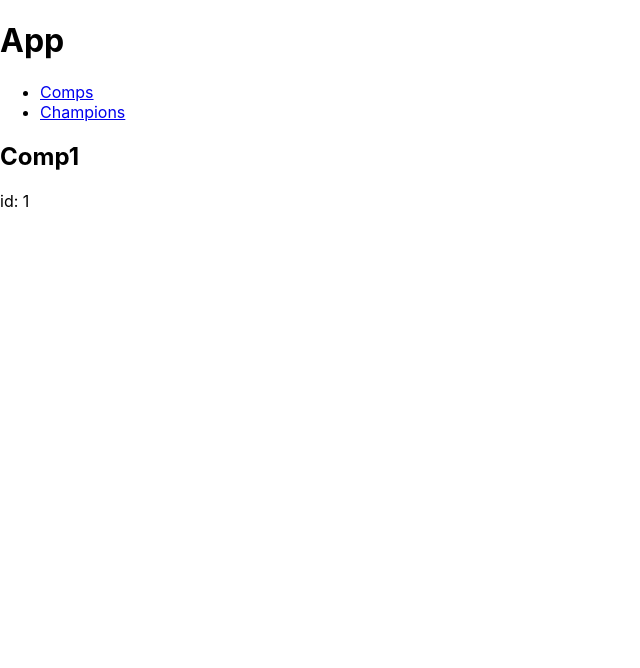
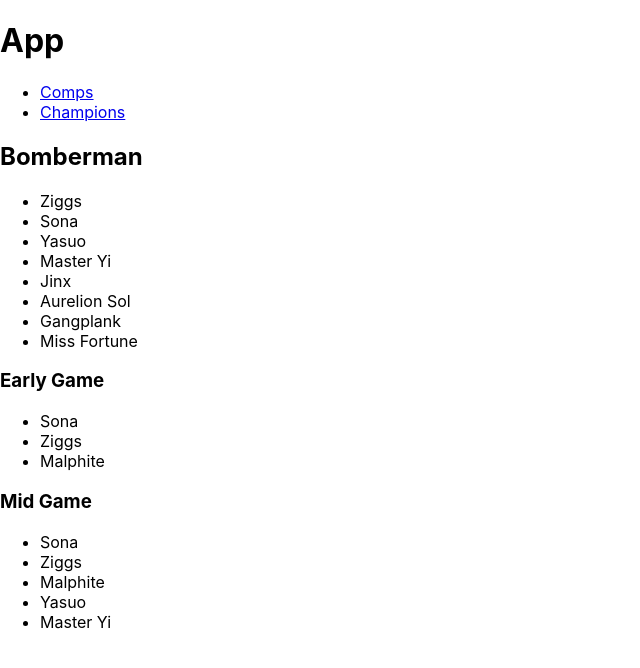
Before and after one commit to schubam/react-js-ts-project-monorepo, a React (Create React App) app in the folder tft-comps/: page /comps/1 in a window 1280 px wide. Shown: the top 668 px of the page, without its empty margins (0-640 px from the left). Built offline with nearby package versions, Linux system fonts and the light colour scheme.

Commit message:
data modeled out

```diff
--- a/tft-comps/src/components/CompDetail.tsx
+++ b/tft-comps/src/components/CompDetail.tsx
@@ -1,16 +1,25 @@
-import React, { useState, useEffect } from "react";
-import { Comp } from "./types";
-import { findById } from "./comps-data";
+import React, { useEffect, useState } from "react";
+import { findById } from "./compsData";
+import { Champion } from "./types";
 
 interface Props {
-  comp: Comp;
   match: {
     params: { id: string };
   };
 }
 
-const defaultState: Comp = { id: "", title: "" };
-
+interface DetailComp {
+  title: string;
+  earlyGame: object;
+  midGame: object;
+  lateGame: object;
+}
+const defaultState: DetailComp = {
+  title: "no title",
+  earlyGame: {},
+  midGame: {},
+  lateGame: {},
+};
 const CompDetail = (props: Props) => {
   const [data, setData] = useState(defaultState);
 
@@ -22,9 +31,53 @@ const CompDetail = (props: Props) => {
   return (
     <>
       <h2>{data.title}</h2>
-      <div>id: {data.id}</div>
+
+      <LateGameFormationList formation={data.lateGame} />
+
+      <h3>Early Game</h3>
+      {data.earlyGame && (
+        <ul>
+          {Object.keys(data.earlyGame).map((key) => {
+            // @ts-ignore tslint:disable-next-line
+            const c = data.earlyGame[key];
+            return <FormationIconSmall champion={c} />;
+          })}
+        </ul>
+      )}
+
+      <h3>Mid Game</h3>
+      {data.midGame && (
+        <ul>
+          {Object.keys(data.midGame).map((key) => {
+            // @ts-ignore tslint:disable-next-line
+            const c = data.midGame[key];
+            return <FormationIconSmall champion={c} />;
+          })}
+        </ul>
+      )}
     </>
   );
 };
 
+interface FormationIconSmallProps {
+  champion: Champion;
+}
+const FormationIconSmall = ({ champion }: FormationIconSmallProps) => (
+  <li>{champion.name}</li>
+);
+
+interface LateGameFormationListProps {
+  formation: object;
+}
+const LateGameFormationList = ({ formation }: LateGameFormationListProps) => {
+  return (
+    <ul>
+      {Object.keys(formation).map((key) => (
+        // @ts-ignore tslint:disable-next-line
+        <FormationIconSmall champion={formation[key]} />
+      ))}
+    </ul>
+  );
+};
+
 export default CompDetail;
--- a/tft-comps/src/components/CompListItem.tsx
+++ b/tft-comps/src/components/CompListItem.tsx
@@ -1,9 +1,11 @@
 import React from "react";
-import { Comp } from "./types";
 import { Link } from "react-router-dom";
 
 interface Props {
-  comp: Comp;
+  comp: {
+    id: string;
+    title: string;
+  };
 }
 
 const CompsListItem = ({ comp: { id, title } }: Props) => {
--- a/tft-comps/src/components/CompsList.tsx
+++ b/tft-comps/src/components/CompsList.tsx
@@ -1,10 +1,12 @@
 import React, { useState, useEffect } from "react";
 import CompListItem from "./CompListItem";
-import { Comp } from "./types";
-import { findAll } from "./comps-data";
+import { findAll } from "./compsData";
 
 interface Props {
-  comps: Comp[];
+  comps: {
+    id: string;
+    title: string;
+  };
 }
 
 const defaultState: any[] = [];
--- a/tft-comps/src/components/comps-data.ts
+++ /dev/null
@@ -1,16 +0,0 @@
-import { Comp } from "./types";
-
-const comps: Comp[] = [
-  { id: "1", title: "Comp1" },
-  { id: "2", title: "Comp2" },
-  { id: "3", title: "Comp3" },
-  { id: "4", title: "Comp4" },
-];
-
-export function findById(id: string): Comp {
-  return comps.filter((c) => c.id === id)[0];
-}
-
-export function findAll(): Comp[] {
-  return comps;
-}
--- /dev/null
+++ b/tft-comps/src/components/compsData.ts
@@ -0,0 +1,102 @@
+import { Comp, Cost, Trait } from "./types";
+
+const comps: Comp[] = [
+  {
+    id: "1",
+    title: "Bomberman",
+    earlyGame: {
+      slot1: {
+        name: "Sona",
+        cost: Cost.Two,
+        traits: [Trait.Mystic, Trait.Rebel],
+      },
+      slot2: {
+        name: "Ziggs",
+        cost: Cost.One,
+        traits: [Trait.Demolitionist, Trait.Rebel],
+      },
+      slot3: {
+        name: "Malphite",
+        cost: Cost.One,
+        traits: [Trait.Brawler, Trait.Rebel],
+      },
+    },
+    midGame: {
+      slot1: {
+        name: "Sona",
+        cost: Cost.Two,
+        traits: [Trait.Mystic, Trait.Rebel],
+      },
+      slot2: {
+        name: "Ziggs",
+        cost: Cost.One,
+        traits: [Trait.Demolitionist, Trait.Rebel],
+      },
+      slot3: {
+        name: "Malphite",
+        cost: Cost.One,
+        traits: [Trait.Brawler, Trait.Rebel],
+      },
+      slot4: {
+        name: "Yasuo",
+        cost: Cost.Two,
+        traits: [Trait.Blademaster, Trait.Rebel],
+      },
+      slot5: {
+        name: "Master Yi",
+        cost: Cost.Three,
+        traits: [Trait.Blademaster, Trait.Rebel],
+      },
+    },
+    lateGame: {
+      slot1: {
+        name: "Ziggs",
+        cost: Cost.One,
+        traits: [Trait.Demolitionist, Trait.Rebel],
+      },
+      slot2: {
+        name: "Sona",
+        cost: Cost.Two,
+        traits: [Trait.Mystic, Trait.Rebel],
+      },
+      slot3: {
+        name: "Yasuo",
+        cost: Cost.Two,
+        traits: [Trait.Blademaster, Trait.Rebel],
+      },
+      slot4: {
+        name: "Master Yi",
+        cost: Cost.Three,
+        traits: [Trait.Blademaster, Trait.Rebel],
+      },
+      slot5: {
+        name: "Jinx",
+        cost: Cost.Four,
+        traits: [Trait.Blaster, Trait.Rebel],
+      },
+      slot6: {
+        name: "Aurelion Sol",
+        cost: Cost.Five,
+        traits: [Trait.Starship, Trait.Rebel],
+      },
+      slot7: {
+        name: "Gangplank",
+        cost: Cost.Five,
+        traits: [Trait.Mercenary, Trait.Demolitionist, Trait.SpacePirate],
+      },
+      slot8: {
+        name: "Miss Fortune",
+        cost: Cost.Five,
+        traits: [Trait.Mercenary, Trait.Blaster, Trait.Valkyries],
+      },
+    },
+  },
+];
+
+export function findById(id: string): Comp {
+  return comps.filter((c) => c.id === id)[0];
+}
+
+export function findAll(): Comp[] {
+  return comps;
+}
--- a/tft-comps/src/components/types.ts
+++ b/tft-comps/src/components/types.ts
@@ -1,9 +1,83 @@
-interface Champion {
-  title: string;
+export enum Cost {
+  One = 1,
+  Two,
+  Three,
+  Four,
+  Five,
+}
+
+export interface Champion {
+  name: string;
+  cost: Cost;
+  traits: Trait[];
+}
+
+export enum Trait {
+  Void,
+  Vanguard,
+  Valkyries,
+  Starship,
+  StarGuardian,
+  SpacePirate,
+  Sniper,
+  Rebel,
+  Protector,
+  Mystic,
+  Mercenary,
+  MechPilot,
+  ManaReaver,
+  Infiltrator,
+  Demolitionist,
+  DarkStar,
+  Cybernetic,
+  Chrono,
+  Celestial,
+  Brawler,
+  Blaster,
+  Blademaster,
+}
+
+export interface EarlyFormation {
+  slot1: Champion;
+  slot2: Champion;
+  slot3: Champion;
+}
+
+export interface MidFormation {
+  slot1: Champion;
+  slot2: Champion;
+  slot3: Champion;
+  slot4: Champion;
+  slot5: Champion;
+}
+
+export interface LateFormation {
+  slot1: Champion;
+  slot2: Champion;
+  slot3: Champion;
+  slot4: Champion;
+  slot5: Champion;
+  slot6: Champion;
+  slot7: Champion;
+  slot8: Champion;
+}
+
+export interface Loadout {
+  champion: Champion;
+  items: Item[];
+}
+
+export interface Item {
+  id: string;
 }
 
 export interface Comp {
   id: string;
   title: string;
   champions?: Champion[];
+  loadouts?: Loadout[];
+  earlyGame: EarlyFormation;
+  midGame: MidFormation;
+  lateGame: LateFormation;
+  effects?: [];
 }
```
